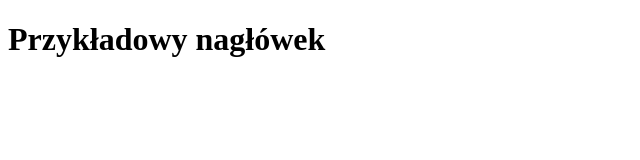
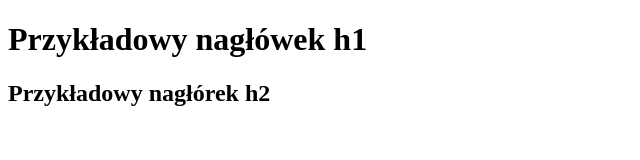
Before and after one commit to MiCza/learning_git, a plain HTML site: page index.html in a window 1280 px wide. Shown: the whole page, without its empty margins (0-640 px from the left). Drawn offline with Linux system fonts and the light colour scheme.

Commit message:
Add heading h2

```diff
--- a/index.html
+++ b/index.html
@@ -7,6 +7,7 @@
 	<title>Zmieniony tytuł na potrzeby zadania</title>
 </head>
 <body>
-	<h1>Przykładowy nagłówek</h1>
+	<h1>Przykładowy nagłówek h1</h1>
+	<h2>Przykładowy nagłórek h2</h2>
 </body>
 </html>
```
